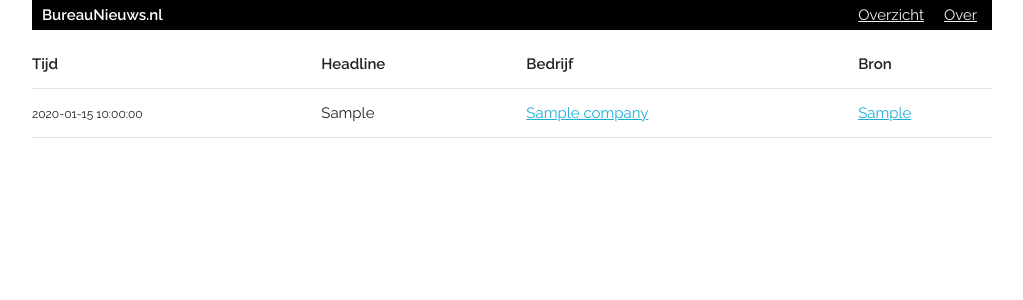
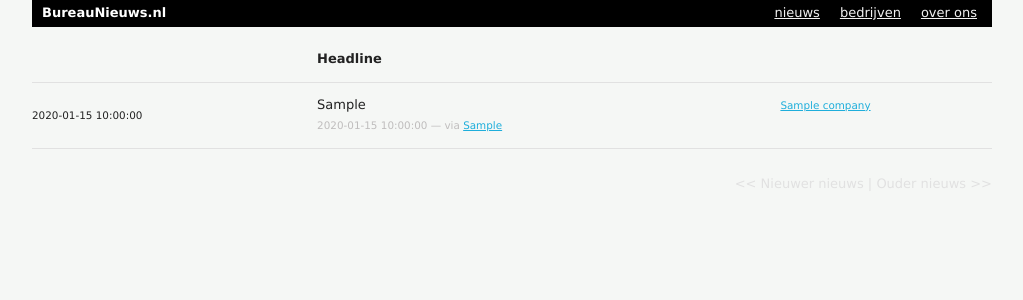
Before and after one commit to mondayrunner/bureaunieuws, a Flask app: page / in a window 1280 px wide. Shown: the top 300 px of the page, without its empty margins (128-1151 px from the left). Run offline with Flask 2, Linux system fonts and the light colour scheme; tables that the repository leaves empty hold one stand-in row (values such as "Sample post"); parts of the project's set-up code (start-up, migrations or seed data) failed here and were passed over.

Commit message:
Added pagination and optimized routes

```diff
--- a/app/home/views.py
+++ /dev/null
@@ -1,18 +0,0 @@
-# app/home/views.py
-
-from flask import render_template
-from . import home
-from .. import db
-from ..models import News
-
-# render homepage
-@home.route('/')
-def homepage():
-	news = News.query.all()
-
-	return render_template('home/index.html', news=news, title="Overzicht")
-
-# render about page
-@home.route('/about')
-def about():
-	return render_template('home/about.html', title="Over het platform")
--- a/app/models.py
+++ b/app/models.py
@@ -14,7 +14,7 @@ class News(db.Model):
 		backref=db.backref('news', lazy='dynamic'))
 
 	def __init__(self, headline, medium, company, external_created_at=None, created_at=None):
-		self.headline = title
+		self.headline = headline
 		self.medium = medium
 		if external_created_at is None:
 			external_created_at = datetime.utcnow()
@@ -25,7 +25,7 @@ class News(db.Model):
 		self.company = company
 
 	def __repr__(self):
-		return '<News %r>' % self.title
+		return '<News %r>' % self.headline
 
 
 class Company(db.Model):
--- /dev/null
+++ b/app/news/views.py
@@ -0,0 +1,22 @@
+# app/news/views.py
+
+from . import news
+from .. import db
+from ..models import News
+from flask import current_app as app
+from flask import render_template
+
+# render homepage
+@news.route('/', methods=['GET', 'POST'])
+@news.route('/nieuws', methods=['GET', 'POST'])
+@news.route('/nieuws/<int:page>', methods=['GET', 'POST'])
+def nieuws(page=1):
+
+	news = News.query.paginate(page, app.config['POSTS_PER_PAGE'], error_out=False)
+
+	return render_template('news/index.html', news=news, title="Overzicht")
+
+# render about page
+@news.route('/about')
+def about():
+	return render_template('news/about.html', title="Over het platform")
--- a/app/static/styles/skeleton.css
+++ b/app/static/styles/skeleton.css
@@ -121,10 +121,12 @@ are based on 10px sizing. So basically 1.5rem = 15px :) */
 html {
   font-size: 62.5%; }
 body {
-  font-size: 1.5em; /* currently ems cause chrome bug misinterpreting rems on body element */
+  background-color: #F5F7F5;
+  font-size: 1.3em; /* currently ems cause chrome bug misinterpreting rems on body element */
   line-height: 1.6;
   font-weight: 400;
-  font-family: "Raleway", "HelveticaNeue", "Helvetica Neue", Helvetica, Arial, sans-serif;
+  /*font-family: "Raleway", "HelveticaNeue", "Helvetica Neue", Helvetica, Arial, sans-serif;*/
+  font-family: Verdana, Geneva, sans-serif;
   color: #222; }
 
 
@@ -428,6 +430,26 @@ ul.navbar-list li a {
 	padding: 3px 10px;
 }
 
+td.company {
+  vertical-align: top;
+}
+
+.mobile-hide {
+  display: none;
+}
+.mobile-show {
+  display: block;
+}
+
+.pagination {
+  padding-bottom: 30px;
+  color: #E1E1E1;
+}
+
+.caption {
+    color: #bfbdbd;
+}
+
 /* Media Queries
 –––––––––––––––––––––––––––––––––––––––––––––––––– */
 /*
@@ -445,7 +467,20 @@ there.
 @media (min-width: 550px) {}
 
 /* Larger than tablet */
-@media (min-width: 750px) {}
+@media (min-width: 750px) {
+
+  .mobile-hide {
+    display: block;
+  }
+  th.mobile-hide,
+  td.mobile-hide {
+    display: table-cell;
+  }
+
+  .mobile-show {
+    display: none;
+  }
+}
 
 /* Larger than desktop */
 @media (min-width: 1000px) {}
--- a/app/templates/home/index.html
+++ /dev/null
@@ -1,34 +0,0 @@
-{% extends "layout.html" %}
-
-{% block content %}
-	<div class="row">
-		<div class="ten column">
-			<!-- <h1>Laatste nieuws</h1> -->
-			{% if news %}
-			<table class="u-full-width">
-				<thead>
-					<tr>
-						<th>Tijd</th>
-						<th>Headline</th>
-						<th>Bedrijf</th>
-						<th>Bron</th>
-					</tr>
-				</thead>
-				<tbody>
-					{% for item in news %}
-					<tr>
-						<td><small>{{ item.created_at }}</small></td>
-						<td>{{ item.headline }}</td>
-						<td><a href="https://www.url.nl">{{ item.company.name }}</td>
-						<td><a href="https://twitter.com/{{ item.company.twitter_handle }}">{{ item.medium }}</a></td>
-					</tr>
-					{% endfor %}
-				</tbody>
-			</table>
-  			{% else %}
-  				<p>Geen nieuws items gevonden.</p>
-			{% endif %}
-		</div>
-	</div>
-
-{% endblock %}
--- a/app/templates/layout.html
+++ b/app/templates/layout.html
@@ -17,8 +17,9 @@
 	<nav class="navbar">
 		<div class="logo"><b>BureauNieuws.nl</b></div>
 		<ul class="navbar-list u-pull-right">
-			<li class="navbar-item"><a class="navbar-link" href="/">Overzicht</a></li>
-			<li class="navbar-item"><a class="navbar-link" href="/about">Over</a></li>
+			<li class="navbar-item mobile-hide"><a class="navbar-link" href="/">nieuws</a></li>
+			<li class="navbar-item"><a class="navbar-link" href="/companies">bedrijven</a></li>
+			<li class="navbar-item"><a class="navbar-link" href="/about">over ons</a></li>
 		</ul>
 	</nav>
 
--- /dev/null
+++ b/app/templates/news/index.html
@@ -0,0 +1,60 @@
+{% extends "layout.html" %}
+
+{% block content %}
+	<div class="row">
+		<div class="ten column">
+			{% if news %}
+			<table class="u-full-width">
+				<thead>
+					<tr>
+						<th class="mobile-hide"></th>
+						<th>Headline</th>
+						<th></th>
+					</tr>
+				</thead>
+				<tbody>
+					{% for item in news.items %}
+					<tr>
+						<td class="mobile-hide"><small>{{ item.created_at }}</small></td>
+						<td>
+							{{ item.headline }}<br>
+							<small class="caption">
+								<span class="moble-show">{{ item.created_at }}</span>
+								&mdash;
+								via
+								<a href="https://twitter.com/{{ item.company.twitter_handle }}">{{ item.medium }}</a>
+							</small>
+						</td>
+						<td class="company">
+							<small>
+								<a href="https://www.url.nl">{{ item.company.name }}</a>
+							</small>
+						</td>
+					</tr>
+					{% endfor %}
+				</tbody>
+			</table>
+  			{% else %}
+  				<p>Geen nieuws items gevonden.</p>
+			{% endif %}
+		</div>
+		<div class="row">
+			<div class="pagination u-pull-right">
+				{% if news.has_prev %}
+					<a href="{{ url_for('news.nieuws', page=news.prev_num) }}">
+						&lt;&lt; Nieuwer nieuws</a>
+					{% else %}
+						&lt;&lt; Nieuwer nieuws
+				{% endif %} |
+
+				{% if news.has_next %}
+					<a href="{{ url_for('news.nieuws', page=news.next_num) }}">
+						Ouder nieuws &gt;&gt;</a>
+					{% else %}
+						Ouder nieuws &gt;&gt;
+				{% endif %}
+			</div>
+		</div>
+	</div>
+
+{% endblock %}
--- a/run.py
+++ b/run.py
@@ -4,7 +4,7 @@ import os
 
 from app import create_app
 
-config_name = os.getenv('FLASK_CONFIG')
+config_name = os.getenv('FLASK_CONFIG') or 'development'
 app = create_app(config_name)
 
 if __name__ == '__main__':
```
Also changed, not shown: app/__init__.py (+8 -4 lines), app/filters.py (added, +47 -0 lines), app/home/__init__.py (deleted, +0 -7 lines), app/news/__init__.py (added, +7 -0 lines), app/templates/news/about.html (renamed from app/templates/home/about.html, +8 -1 lines), config.py (+15 -15 lines).
